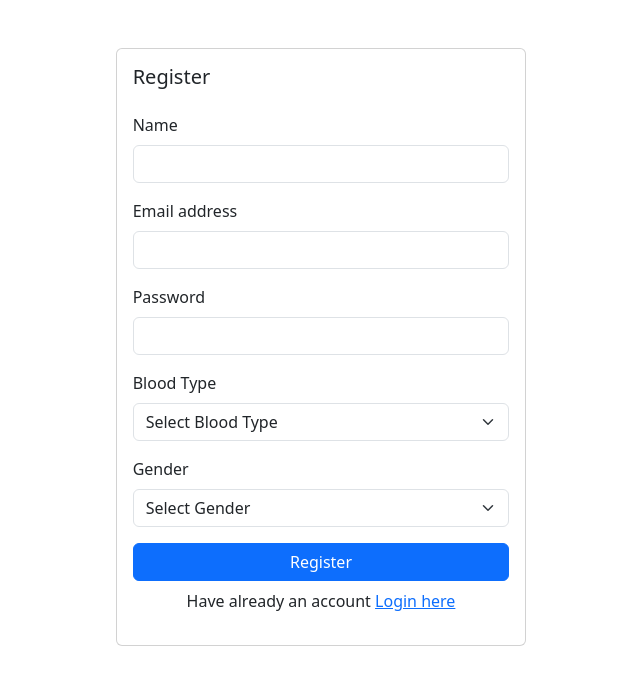
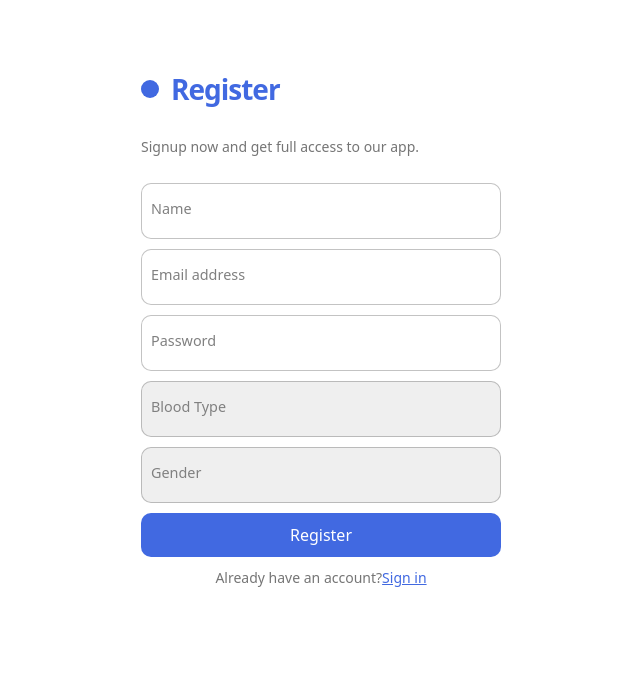
Before and after one commit to MhdTarhini/User-Certificates, a Vue app in the folder client/: page /register in a window 1280 px wide. Shown: the top 684 px of the page, without its empty margins (319-959 px from the left). Built offline with nearby package versions, Linux system fonts and the light colour scheme.

Commit message:
client <> Create New Inputs Form Styling

```diff
--- a/client/src/components/LoginForm.vue
+++ b/client/src/components/LoginForm.vue
@@ -1,31 +1,25 @@
 <template>
-  <div class="row justify-content-md-center mt-5">
-    <div class="col-4">
-      <div class="card">
-        <div class="card-body">
-          <h5 class="card-title mb-4">Sign In</h5>
-          <form @submit.prevent="loginAction">
-            <p v-if="validationErrors.NotApproved" class="text-center">
-              <small class="text-danger">{{ validationErrors['NotApproved'] }}</small>
-            </p>
-            <div v-for="field in formFields" :key="field.name" class="mb-3">
-              <label :for="field.name" class="form-label">{{ field.label }}</label>
-              <input v-model="formData[field.name]" :type="field.type" :id="field.name" :name="field.name" class="form-control" />
-              <div v-if="validationErrors[field.name]" class="flex flex-col">
-                <small class="text-danger">{{ validationErrors[field.name][0] }}</small>
-              </div>
-            </div>
-            <div class="d-grid gap-2">
-              <button :disabled="isSubmitting" type="submit" class="btn btn-primary btn-block">Login</button>
-              <p class="text-center">Don't have an account? <router-link to="/register">Register here</router-link></p>
-            </div>
-          </form>
-        </div>
+  <div class="row justify-content-md-center justify-content-center mt-5">
+  <form class="form" @submit.prevent="loginAction">
+    <p class="title">Login</p>
+    <p class="message">Welcome Back</p>
+     <div v-if="validationErrors.lenght > 0" class="flex flex-col">
+          <small class="text-danger">Not Valid Email or Password</small>
       </div>
+    <div v-for="field in formFields" :key="field.name" class="div">
+        <label>
+          <input v-model="formData[field.name]" :type="field.type" placeholder="" class="input" :required="true" >
+          <span>{{ field.label }}</span>
+        </label>
+
     </div>
-  </div>
+
+    <button :disabled="isSubmitting" type="submit" class="submit">Login</button>
+    <p>Don't have an account?<router-link to="/register">Sign in</router-link></p>
+  </form>
+    </div>
+
 </template>
-
 <script>
 import { useAxios } from '../API/queries';
 
@@ -52,20 +46,17 @@ export default {
   },
   methods: {
     async loginAction() {
+      this.validationErrors= {}
       this.isSubmitting = true;
       const { loginAPI } = useAxios();
       try {
         const response = await loginAPI(this.formData);
         const userLoginInfo = await response.data;
-        console.log(userLoginInfo)
         if (userLoginInfo.status === 'success') {
           localStorage.setItem('token', userLoginInfo.authorisation.token);
           localStorage.setItem('user', JSON.stringify(userLoginInfo.user));
           const userType = userLoginInfo.user.user_type_id;
           this.$router.push(userType === 1 ? '/admin' : '/v1');
-        } else {
-          this.isSubmitting = false;
-          this.validationErrors = { NotApproved: userLoginInfo.status };
         }
       } catch (error) {
         this.isSubmitting = false;
@@ -77,3 +68,148 @@ export default {
   },
 };
 </script>
+<style>
+.form {
+  display: flex;
+  flex-direction: column;
+  gap: 10px;
+  max-width: 400px;
+  background-color: #fff;
+  padding: 20px;
+  border-radius: 20px;
+  position: relative;
+}
+.div{
+   position: relative;
+}
+.title {
+  font-size: 28px;
+  color: royalblue;
+  font-weight: 600;
+  letter-spacing: -1px;
+  position: relative;
+  display: flex;
+  align-items: center;
+  padding-left: 30px;
+}
+
+.title::before,.title::after {
+  position: absolute;
+  content: "";
+  height: 16px;
+  width: 16px;
+  border-radius: 50%;
+  left: 0px;
+  background-color: royalblue;
+}
+
+.title::before {
+  width: 18px;
+  height: 18px;
+  background-color: royalblue;
+}
+
+.title::after {
+  width: 18px;
+  height: 18px;
+  animation: pulse 1s linear infinite;
+}
+
+.message, .signin {
+  color: rgba(88, 87, 87, 0.822);
+  font-size: 14px;
+}
+
+.signin {
+  text-align: center;
+}
+
+.signin a {
+  color: royalblue;
+}
+
+.signin a:hover {
+  text-decoration: underline royalblue;
+}
+
+.flex {
+  display: flex;
+  width: 100%;
+  gap: 6px;
+}
+
+.form label {
+  width: 100%;
+
+}
+
+.form label .input {
+  width: 100%;
+  padding: 10px 10px 20px 10px;
+  outline: 0;
+  border: 1px solid rgba(105, 105, 105, 0.397);
+  border-radius: 10px;
+}
+
+.form label .input + span {
+  position: absolute;
+  left: 10px;
+  top: 15px;
+  color: grey;
+  font-size: 0.9em;
+  cursor: text;
+  transition: 0.3s ease;
+}
+
+.form label .input:placeholder-shown + span {
+  top: 15px;
+  font-size: 0.9em;
+}
+
+.form label .input:focus + span,.form label .input:valid + span {
+  top: 30px;
+  font-size: 0.7em;
+  font-weight: 600;
+}
+
+.form label .input:valid + span {
+  color: green;
+}
+
+.submit {
+  border: none;
+  outline: none;
+  background-color: royalblue;
+  padding: 10px;
+  border-radius: 10px;
+  color: #fff;
+  font-size: 16px;
+  transform: .3s ease;
+}
+
+.submit:hover {
+  background-color: rgb(56, 90, 194);
+}
+
+@keyframes pulse {
+  from {
+    transform: scale(0.9);
+    opacity: 1;
+  }
+
+  to {
+    transform: scale(1.8);
+    opacity: 0;
+  }
+}
+.form label .input {
+  appearance: none;
+  -webkit-appearance: none;
+  padding-right: 30px;
+}
+
+.form label select:focus {
+  border-color: royalblue;
+}
+
+</style>
--- a/client/src/components/UserDataForm.vue
+++ b/client/src/components/UserDataForm.vue
@@ -1,33 +1,39 @@
 <template>
-  <div class="row justify-content-md-center mt-5">
-    <div class="col-4">
-      <div :class="{ 'card': mode === 'Register' }">
-        <div class="card-body">
-          <h5 class="card-title mb-4" >{{ mode === 'Register' ? 'Register' : 'Update Profile' }}</h5>
-          <form @submit.prevent="handleUserInfo">
-            <div v-for="field in formFields" :key="field.name" class="mb-3">
-              <label :for="field.name" class="form-label">{{ field.label }}</label>
-              <select v-if="field.type === 'select'" v-model="formData[field.name]" :id="field.name" :name="field.name" class="form-select">
-                <option v-for="option in field.options" :key="option.value" :value="option.value">{{ option.label }}</option>
-              </select>
-              <input v-else-if="field.type === 'text' || field.type === 'password'" :type="field.type" v-model="formData[field.name]" :id="field.name" :name="field.name" class="form-control">
-              <div v-if="validationErrors[field.name]" class="flex flex-col">
+  <div class="row justify-content-md-center justify-content-center mt-5">
+  <form class="form" @submit.prevent="handleUserInfo">
+    <p class="title">{{ mode === 'Register' ? 'Register' : 'Update Profile' }}</p>
+    <p class="message">{{ mode === 'Register' ? 'Signup now and get full access to our app.' : 'Update your profile information.' }}</p>
+    <div v-for="field in formFields" :key="field.name" class="div">
+      <template v-if="field.type === 'text' || field.type === 'email' || field.type === 'password'" >
+        <label>
+          <input v-model="formData[field.name]" :type="field.type" placeholder="" class="input" :required="mode === 'Register' ? true : false">
+          <span>{{ field.label }}</span>
+        </label>
+        <div v-if="validationErrors[field.name]" class="flex flex-col">
                 <small class="text-danger">{{ validationErrors[field.name][0] }}</small>
               </div>
-            </div>
-            <div class="d-grid gap-2">
-              <button :disabled="isSubmitting" type="submit" class="btn btn-primary btn-block">{{ this.mode }}</button>
-              <p v-if="mode === 'Register'" class="text-center">Have already an account <router-link to="/">Login here</router-link></p>
-            </div>
-          </form>
-        </div>
-      </div>
+      </template>
+
+      <template v-if="field.type === 'select'">
+        <label>
+          <select v-model="formData[field.name]" class="input" :required="true">
+            <option v-for="option in field.options" :key="option.value" :value="option.value">{{ option.label }}</option>
+          </select>
+          <span>{{ field.label }}</span>
+        </label>
+
+      </template>
     </div>
-  </div>
+
+    <button :disabled="isSubmitting" type="submit" class="submit">{{ mode }}</button>
+    <p v-if="mode === 'Register'" class="signin">Already have an account?<router-link to="/">Sign in</router-link></p>
+  </form>
+    </div>
+
 </template>
-
 <script>
 import { useAxios } from '../API/queries';
+
 
 export default {
   name: 'RegisterForm',
@@ -44,7 +50,6 @@ export default {
         { name: 'email', label: 'Email address', type: 'text' },
         { name: 'password', label: 'Password', type: 'password' },
         { name: 'bloodType', label: 'Blood Type', type: 'select', options: [
-            { label: 'Select Blood Type', value: '' },
             { label: 'A+', value: 'A+' },
             { label: 'A-', value: 'A-' },
             { label: 'B+', value: 'B+' },
@@ -53,7 +58,6 @@ export default {
           ]
         },
         { name: 'gender', label: 'Gender', type: 'select', options: [
-            { label: 'Select Gender', value: '' },
             { label: 'Male', value: 'male' },
             { label: 'Female', value: 'female' },
           ]
@@ -83,6 +87,7 @@ export default {
   },
   methods: {
     async handleUserInfo() {
+      const toast = useToast();
       this.isSubmitting = true;
       const { AddAndUpdateUserInfoAPI } = useAxios();
 
@@ -90,6 +95,7 @@ export default {
         const response = await AddAndUpdateUserInfoAPI(this.formData,this.mode);
         const registerUser = await response.data;
         if (registerUser.status === "success") {
+          toast.success('You did it!');
           this.mode === 'Register' ?
           this.$router.push('/') :
           localStorage.setItem('user', JSON.stringify(registerUser.data));
@@ -104,3 +110,149 @@ export default {
   },
 };
 </script>
+
+<style>
+.form {
+  display: flex;
+  flex-direction: column;
+  gap: 10px;
+  max-width: 400px;
+  background-color: #fff;
+  padding: 20px;
+  border-radius: 20px;
+  position: relative;
+}
+.div{
+   position: relative;
+}
+.title {
+  font-size: 28px;
+  color: royalblue;
+  font-weight: 600;
+  letter-spacing: -1px;
+  position: relative;
+  display: flex;
+  align-items: center;
+  padding-left: 30px;
+}
+
+.title::before,.title::after {
+  position: absolute;
+  content: "";
+  height: 16px;
+  width: 16px;
+  border-radius: 50%;
+  left: 0px;
+  background-color: royalblue;
+}
+
+.title::before {
+  width: 18px;
+  height: 18px;
+  background-color: royalblue;
+}
+
+.title::after {
+  width: 18px;
+  height: 18px;
+  animation: pulse 1s linear infinite;
+}
+
+.message, .signin {
+  color: rgba(88, 87, 87, 0.822);
+  font-size: 14px;
+}
+
+.signin {
+  text-align: center;
+}
+
+.signin a {
+  color: royalblue;
+}
+
+.signin a:hover {
+  text-decoration: underline royalblue;
+}
+
+.flex {
+  display: flex;
+  width: 100%;
+  gap: 6px;
+}
+
+.form label {
+  width: 100%;
+
+}
+
+.form label .input {
+  width: 100%;
+  padding: 10px 10px 20px 10px;
+  outline: 0;
+  border: 1px solid rgba(105, 105, 105, 0.397);
+  border-radius: 10px;
+}
+
+.form label .input + span {
+  position: absolute;
+  left: 10px;
+  top: 15px;
+  color: grey;
+  font-size: 0.9em;
+  cursor: text;
+  transition: 0.3s ease;
+}
+
+.form label .input:placeholder-shown + span {
+  top: 15px;
+  font-size: 0.9em;
+}
+
+.form label .input:focus + span,.form label .input:valid + span {
+  top: 30px;
+  font-size: 0.7em;
+  font-weight: 600;
+}
+
+.form label .input:valid + span {
+  color: green;
+}
+
+.submit {
+  border: none;
+  outline: none;
+  background-color: royalblue;
+  padding: 10px;
+  border-radius: 10px;
+  color: #fff;
+  font-size: 16px;
+  transform: .3s ease;
+}
+
+.submit:hover {
+  background-color: rgb(56, 90, 194);
+}
+
+@keyframes pulse {
+  from {
+    transform: scale(0.9);
+    opacity: 1;
+  }
+
+  to {
+    transform: scale(1.8);
+    opacity: 0;
+  }
+}
+.form label .input {
+  appearance: none;
+  -webkit-appearance: none;
+  padding-right: 30px;
+}
+
+.form label select:focus {
+  border-color: royalblue;
+}
+
+</style>
--- a/client/src/views/EditProfileView.vue
+++ b/client/src/views/EditProfileView.vue
@@ -3,7 +3,5 @@ import UserDataForm from '../components/UserDataForm.vue'
 </script>
 
 <template>
-    <main>
         <UserDataForm mode="Update"/>
-    </main>
 </template>
```
